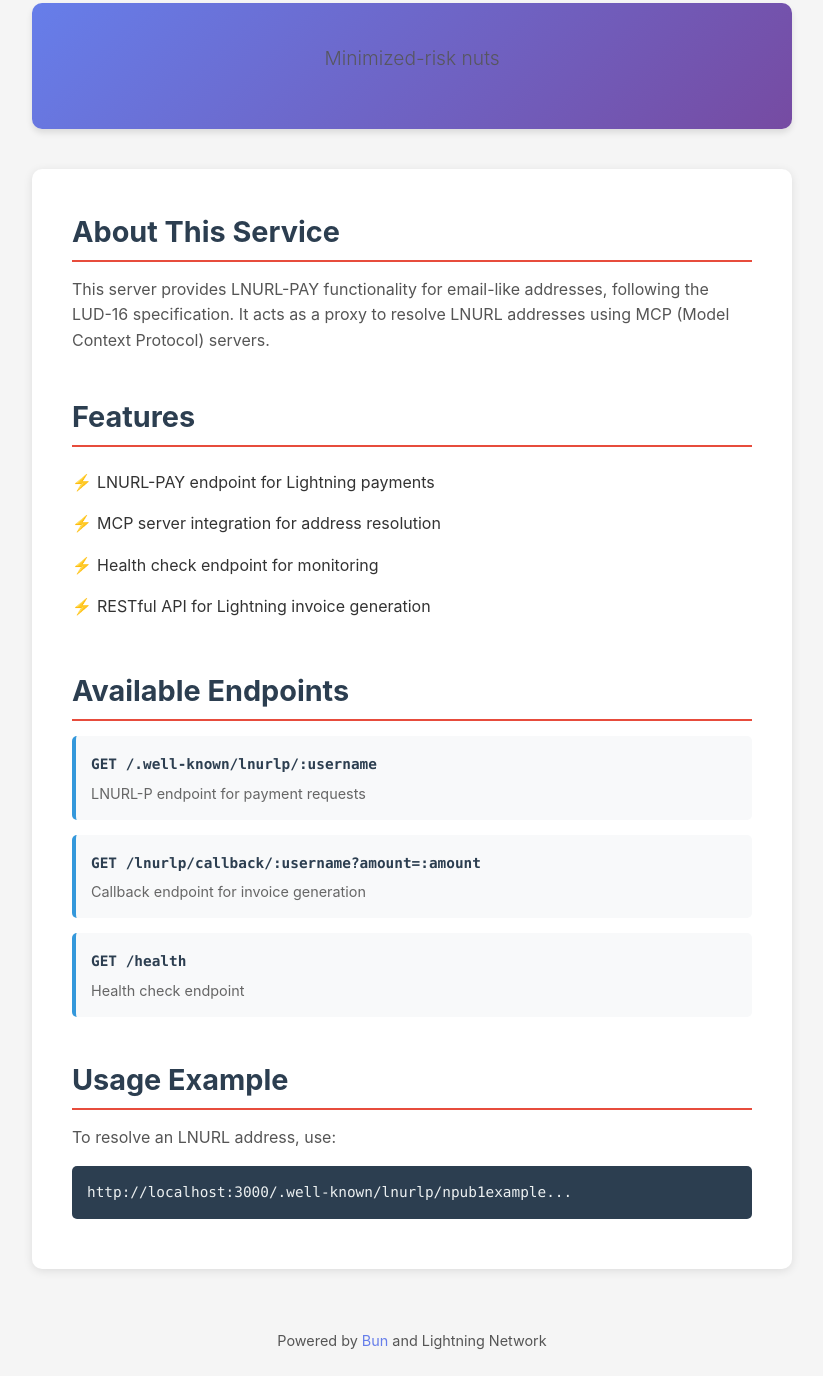
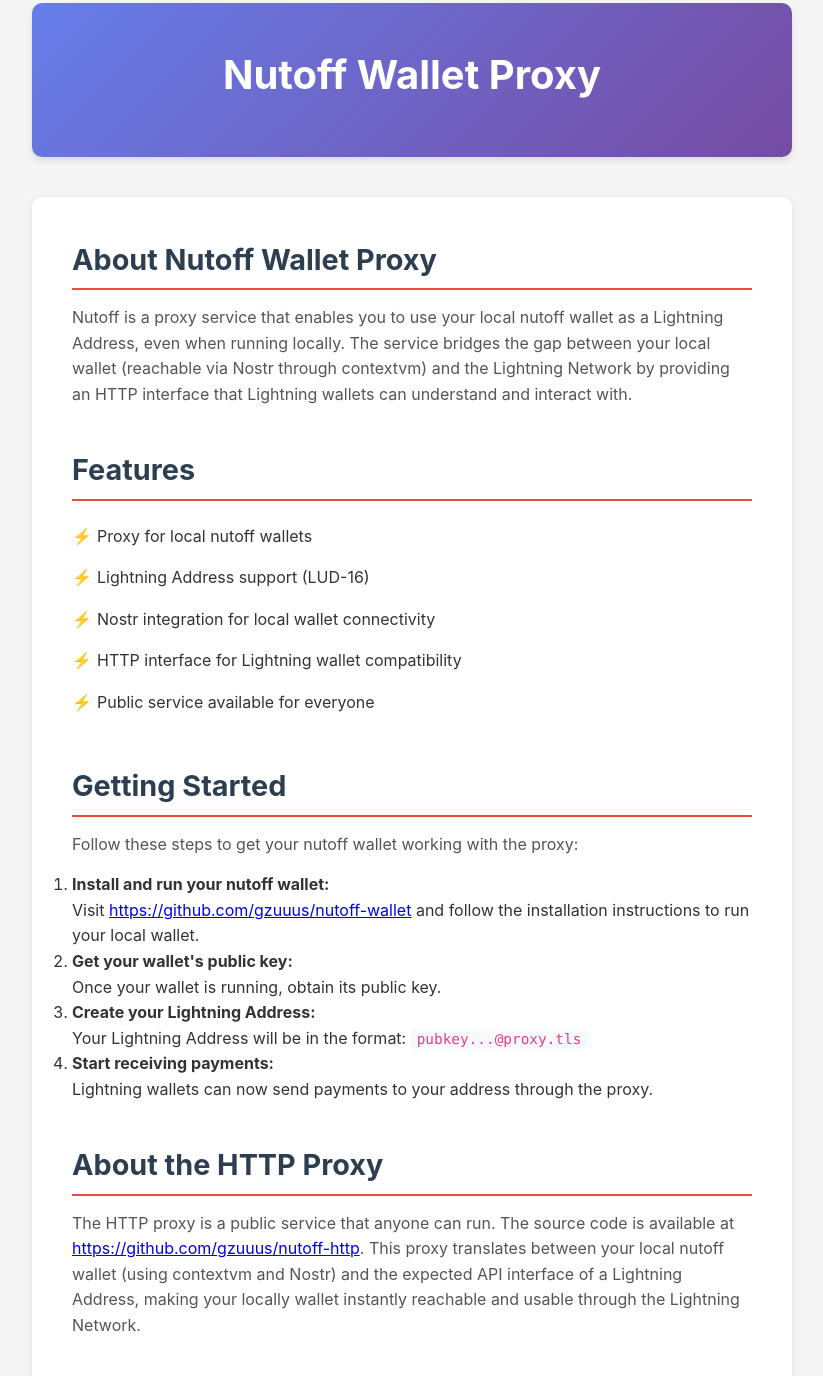
Before and after one commit to gzuuus/nutoff-http, a website: page index.html in a window 1280 px wide. Shown: the part 17-1393 px from the top of the page, without its empty margins (228-1051 px from the left). Drawn offline with Linux system fonts and the light colour scheme.

Commit message:
refactor: frontend

```diff
--- a/index.html
+++ b/index.html
@@ -9,27 +9,82 @@
   <body>
     <div class="container">
       <header>
-        <p class="subtitle">Minimized-risk nuts</p>
+        <h1>Nutoff Wallet Proxy</h1>
       </header>
 
       <main>
         <section class="info-section">
-          <h2>About This Service</h2>
+          <h2>About Nutoff Wallet Proxy</h2>
           <p>
-            This server provides LNURL-PAY functionality for email-like
-            addresses, following the LUD-16 specification. It acts as a proxy to
-            resolve LNURL addresses using MCP (Model Context Protocol) servers.
+            Nutoff is a proxy service that enables you to use your local nutoff
+            wallet as a Lightning Address, even when running locally. The
+            service bridges the gap between your local wallet (reachable via
+            Nostr through contextvm) and the Lightning Network by providing an
+            HTTP interface that Lightning wallets can understand and interact
+            with.
           </p>
         </section>
 
         <section class="features-section">
           <h2>Features</h2>
           <ul>
-            <li>LNURL-PAY endpoint for Lightning payments</li>
-            <li>MCP server integration for address resolution</li>
-            <li>Health check endpoint for monitoring</li>
-            <li>RESTful API for Lightning invoice generation</li>
+            <li>Proxy for local nutoff wallets</li>
+            <li>Lightning Address support (LUD-16)</li>
+            <li>Nostr integration for local wallet connectivity</li>
+            <li>HTTP interface for Lightning wallet compatibility</li>
+            <li>Public service available for everyone</li>
           </ul>
+        </section>
+
+        <section class="getting-started-section">
+          <h2>Getting Started</h2>
+          <p>
+            Follow these steps to get your nutoff wallet working with the proxy:
+          </p>
+          <ol>
+            <li>
+              <strong>Install and run your nutoff wallet:</strong><br />
+              Visit
+              <a
+                href="https://github.com/gzuuus/nutoff-wallet"
+                target="_blank"
+                rel="noopener noreferrer"
+                >https://github.com/gzuuus/nutoff-wallet</a
+              >
+              and follow the installation instructions to run your local wallet.
+            </li>
+            <li>
+              <strong>Get your wallet's public key:</strong><br />
+              Once your wallet is running, obtain its public key.
+            </li>
+            <li>
+              <strong>Create your Lightning Address:</strong><br />
+              Your Lightning Address will be in the format:
+              <code>pubkey...@proxy.tls</code>
+            </li>
+            <li>
+              <strong>Start receiving payments:</strong><br />
+              Lightning wallets can now send payments to your address through
+              the proxy.
+            </li>
+          </ol>
+        </section>
+
+        <section class="about-proxy-section">
+          <h2>About the HTTP Proxy</h2>
+          <p>
+            The HTTP proxy is a public service that anyone can run. The source
+            code is available at
+            <a
+              href="https://github.com/gzuuus/nutoff-http"
+              target="_blank"
+              rel="noopener noreferrer"
+              >https://github.com/gzuuus/nutoff-http</a
+            >. This proxy translates between your local nutoff wallet (using
+            contextvm and Nostr) and the expected API interface of a Lightning
+            Address, making your locally wallet instantly reachable and usable
+            through the Lightning Network.
+          </p>
         </section>
 
         <section class="endpoints-section">
@@ -48,19 +103,45 @@
           </div>
         </section>
 
-        <section class="usage-section">
-          <h2>Usage Example</h2>
-          <p>To resolve an LNURL address, use:</p>
-          <code class="example"
-            >http://localhost:3000/.well-known/lnurlp/npub1example...</code
-          >
+        <section class="security-section">
+          <h2>Security & Privacy Model</h2>
+          <p>
+            Your security and privacy are paramount in the Nutoff architecture.
+            The proxy service has
+            <strong>no access to your wallet or your nuts</strong>. All your
+            funds and sensitive data remain local to your computer - there is no
+            database in the proxy that stores any of your information.
+          </p>
+          <p>
+            The proxy acts as a simple API adapter: it translates requests from
+            Lightning wallets into the format your local nutoff wallet
+            understands (via Nostr and contextvm), and forwards responses back.
+            It never handles your private keys, sees your balances, or has
+            access to your transaction history.
+          </p>
+          <p>Your are responsible for your own security and privacy.</p>
         </section>
       </main>
 
       <footer>
         <p>
-          Powered by <a href="https://bun.sh" target="_blank">Bun</a> and
-          Lightning Network
+          Powered by <a href="https://bun.sh" target="_blank">Bun</a>, Nutoff,
+          and ContextVM.
+        </p>
+        <p>
+          <a
+            href="https://github.com/gzuuus/nutoff-wallet"
+            target="_blank"
+            rel="noopener noreferrer"
+            >Nutoff Wallet</a
+          >
+          |
+          <a
+            href="https://github.com/gzuuus/nutoff-http"
+            target="_blank"
+            rel="noopener noreferrer"
+            >Proxy Source</a
+          >
         </p>
       </footer>
     </div>
```
Also changed, not shown: index.ts (+77 -0 lines).
